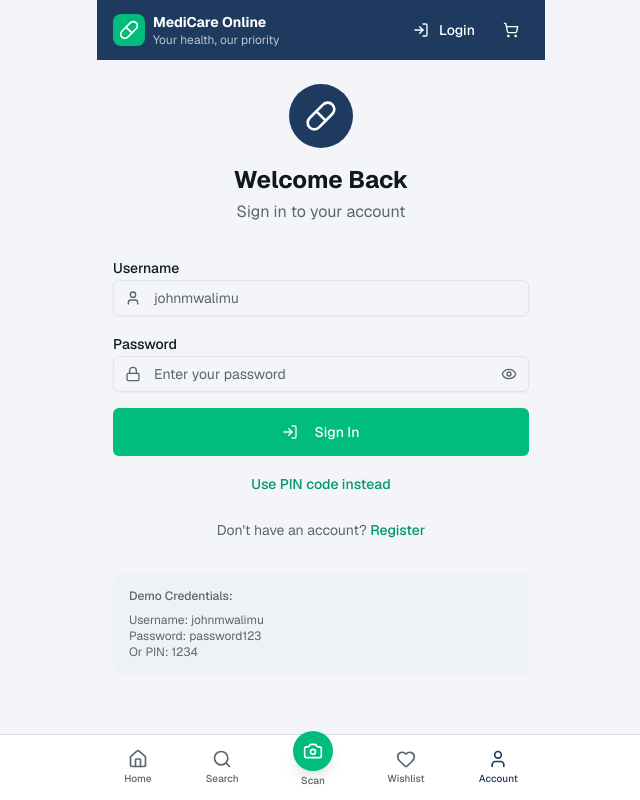
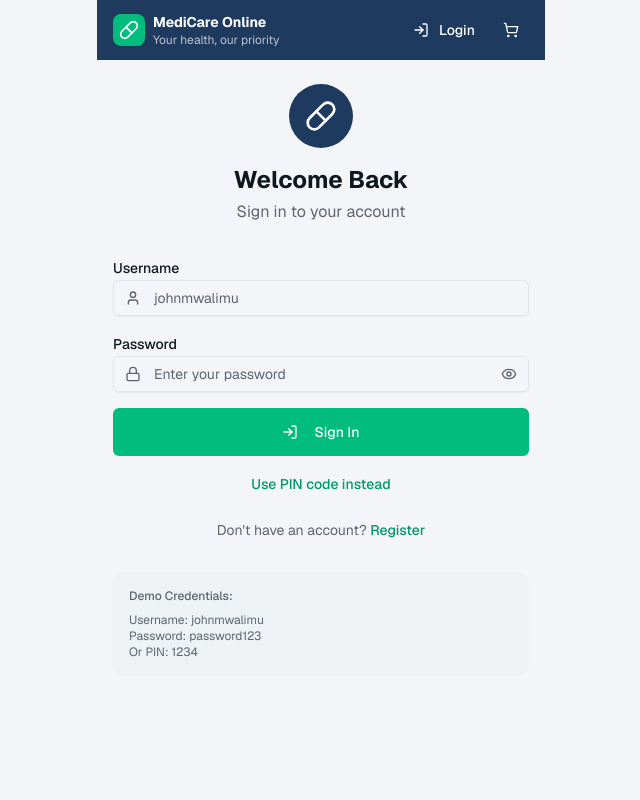
Before and after one commit to abbakary/SaasPlatfom1, a Next.js app: page /customer in a window 1280 px wide. Shown: the whole page, without its empty margins (319-959 px from the left). Built offline with nearby package versions, Linux system fonts and the light colour scheme.

Commit message:
Hide bottom navigation until user logs in

```diff
--- a/app/customer/page.tsx
+++ b/app/customer/page.tsx
@@ -1595,7 +1595,8 @@ export default function CustomerPWA() {
         </button>
       )}
 
-      {/* Bottom Navigation */}
+      {/* Bottom Navigation - Only visible when logged in */}
+      {!authLoading && user && (
         <nav className="fixed bottom-0 left-0 right-0 z-40 border-t border-border bg-white">
           <div className="mx-auto max-w-md flex items-center justify-around py-2">
             <NavItem
@@ -1637,6 +1638,7 @@ export default function CustomerPWA() {
             />
           </div>
         </nav>
+      )}
     </div>
   );
 }
```
Lines whose indentation alone changed are shown as unchanged.
